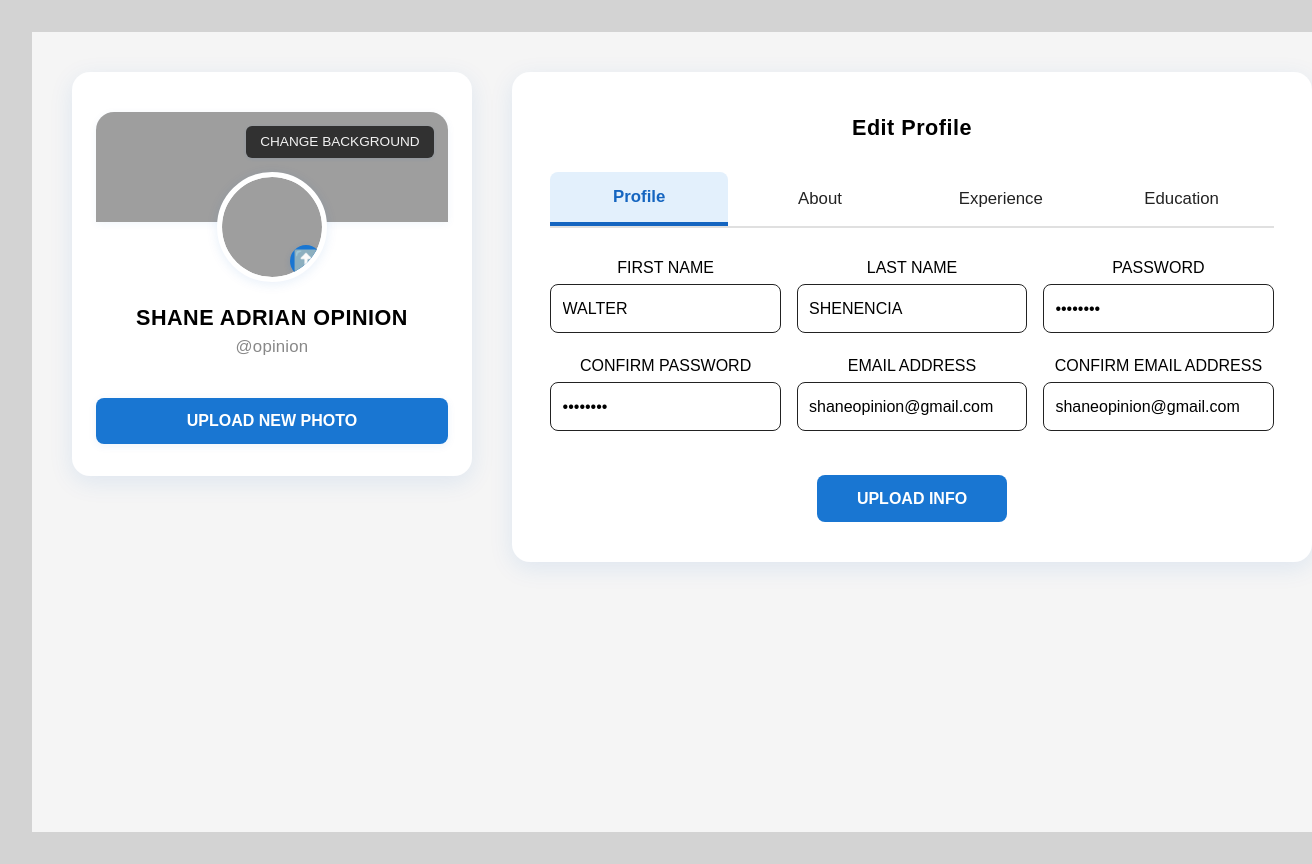
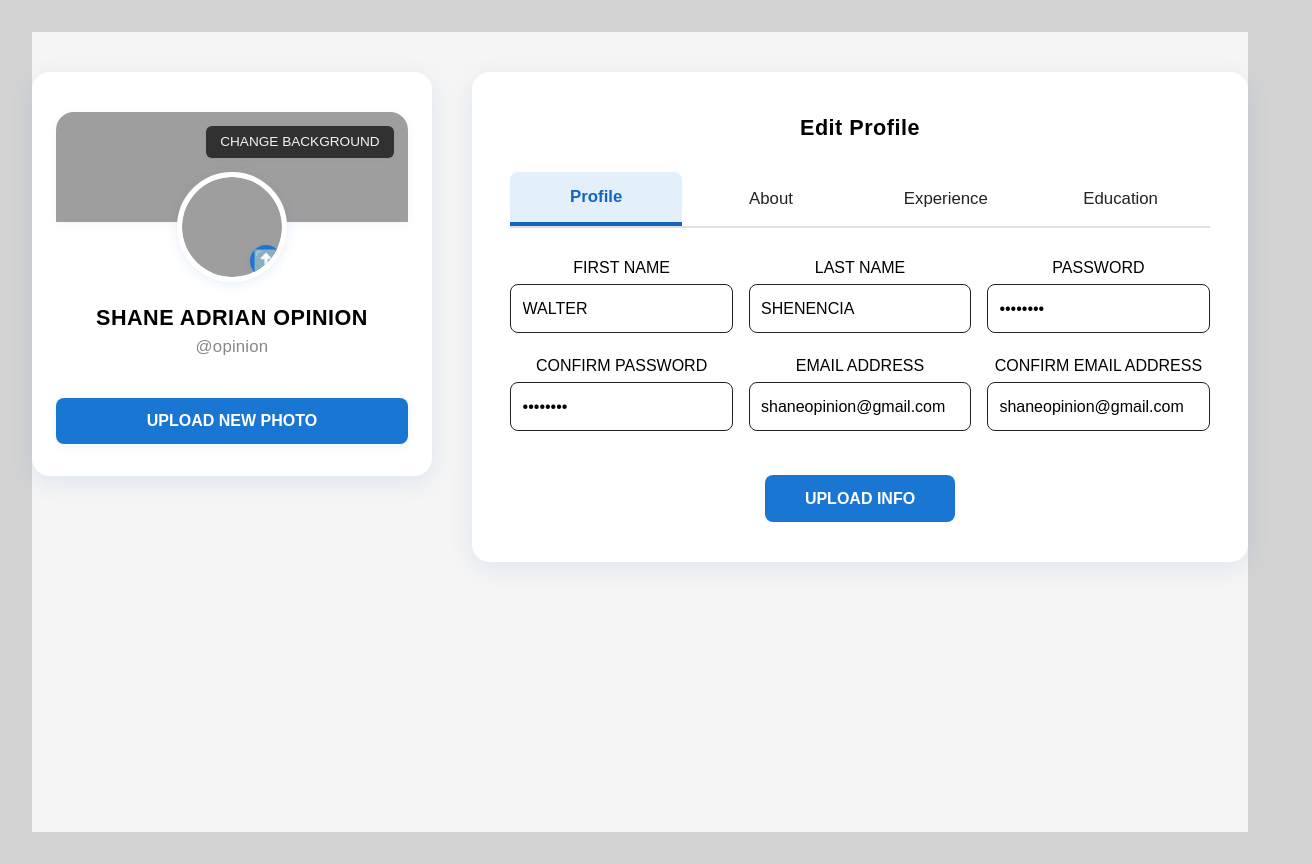
Before and after one commit to Mayuushi/IT342-Syncra, a React (Vite) app in the folder frontend-web/My-Syncra/: page /profile in a window 1280 px wide. Shown: the whole page, 1312 px wide, since content can reach past the window. Built offline with nearby package versions, Linux system fonts and the light colour scheme; sample sign-in values are in the browser's storage; grey boxes are pictures that could not be loaded.

Commit message:
Updated UI profile adjusted part 5 :)

```diff
--- a/frontend-web/My-Syncra/src/Components/Sections/Profile.jsx
+++ b/frontend-web/My-Syncra/src/Components/Sections/Profile.jsx
@@ -47,13 +47,12 @@ function Profile() {
     gap: "2.5rem",
     justifyContent: "flex-start",
     alignItems: "flex-start",
-    padding: "2.5rem 0 2.5rem 2.5rem", // Only left padding for spacing from the left edge
+    padding: "2.5rem 0",
     background: "#f5f5f5",
     minHeight: "100vh",
-    width: "100vw",
+    maxWidth: "1400px",      // Set a max width for the whole container
+    margin: "0 auto",        // Center the container horizontally
     boxSizing: "border-box",
-    maxWidth: "100vw",
-    overflowX: "auto",
   };
 
   const cardStyle = {
```
